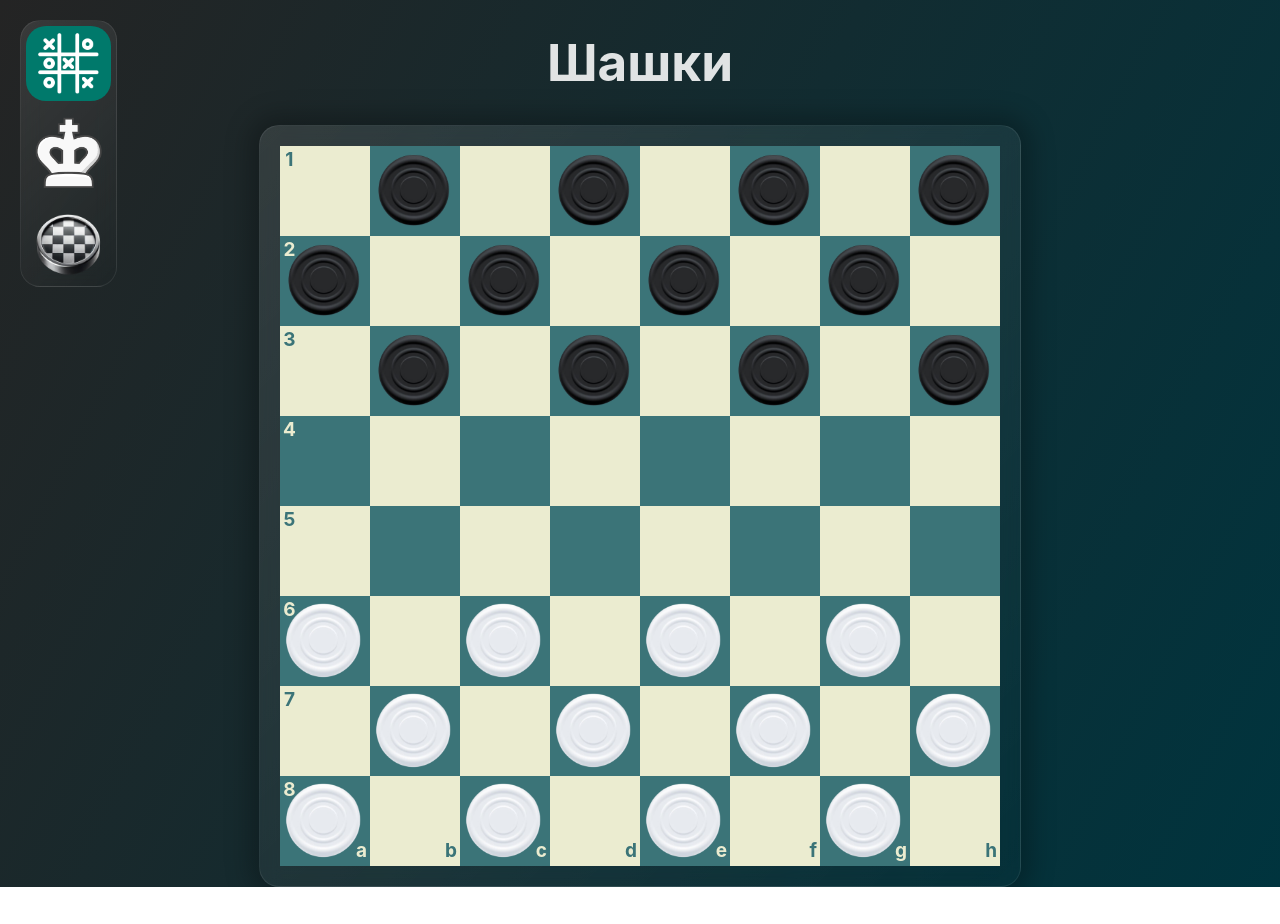
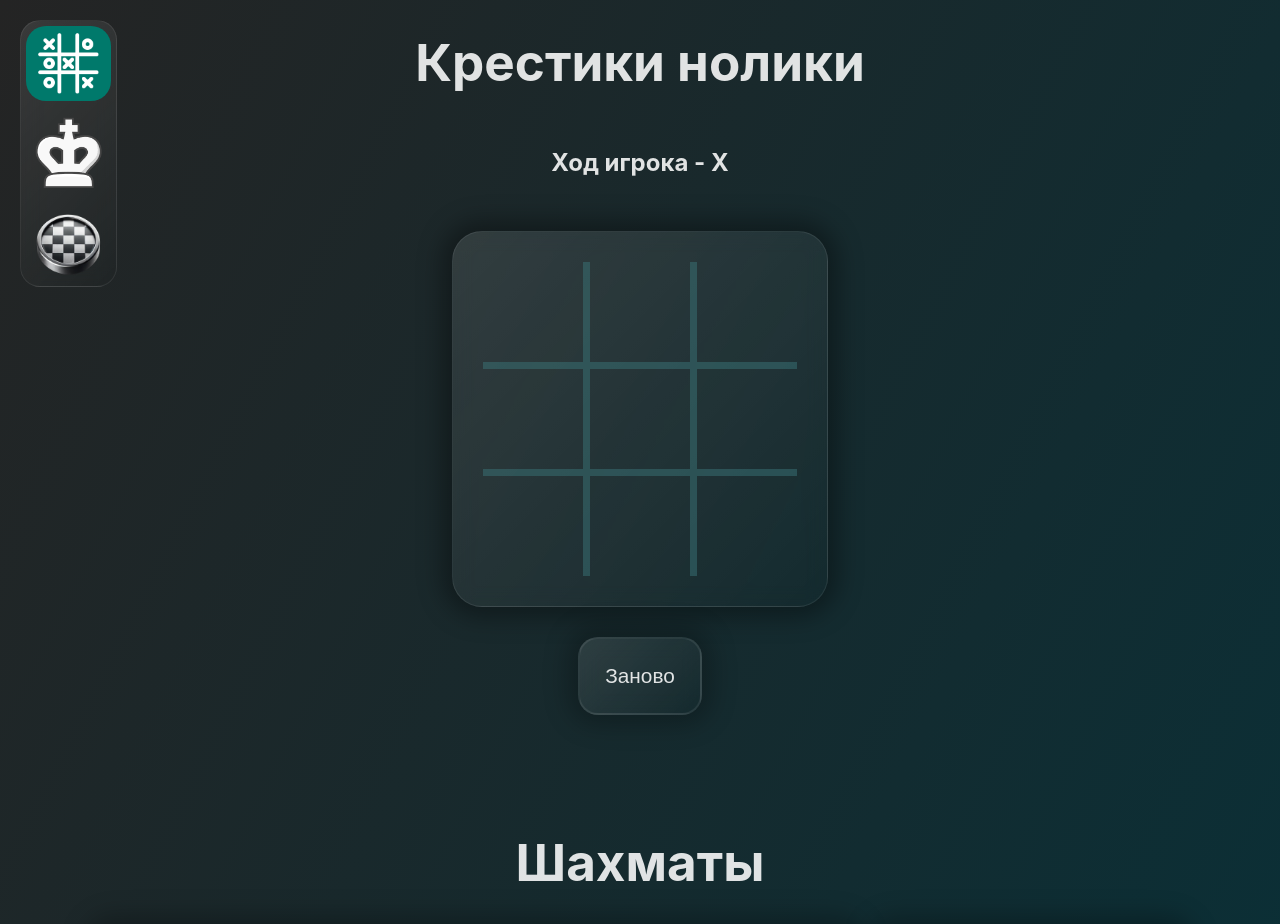
Before and after one commit to DeridDaniil/Games-React, a React (Vite) app: page / in a window 1280 px wide. Shown: the top 924 px of the page. Before the commit the page ends 887 px from the top, so only its background shows below. Built offline with nearby package versions, Linux system fonts and the light colour scheme.

Commit message:
Change readme file

```diff
--- a/src/components/App/App.jsx
+++ b/src/components/App/App.jsx
@@ -9,8 +9,8 @@ function App() {
   return (
     <div className="app">
       <Navigation />
-      {/* <TicTacToe /> */}
-      {/* <Chess /> */}
+      <TicTacToe />
+      <Chess />
       <Checkers />
     </div>
   )
```
Also changed, not shown: 1 other file (tests, documents, lock files or other folders).
